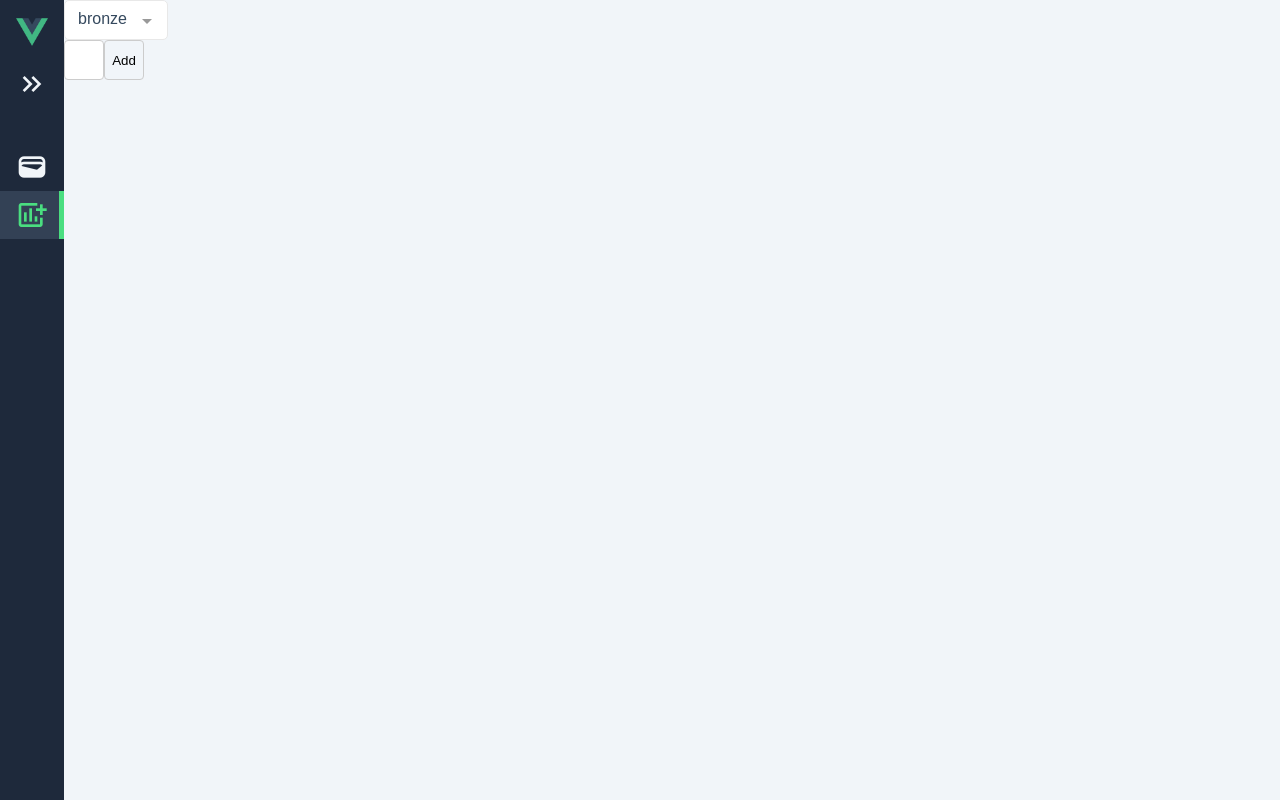
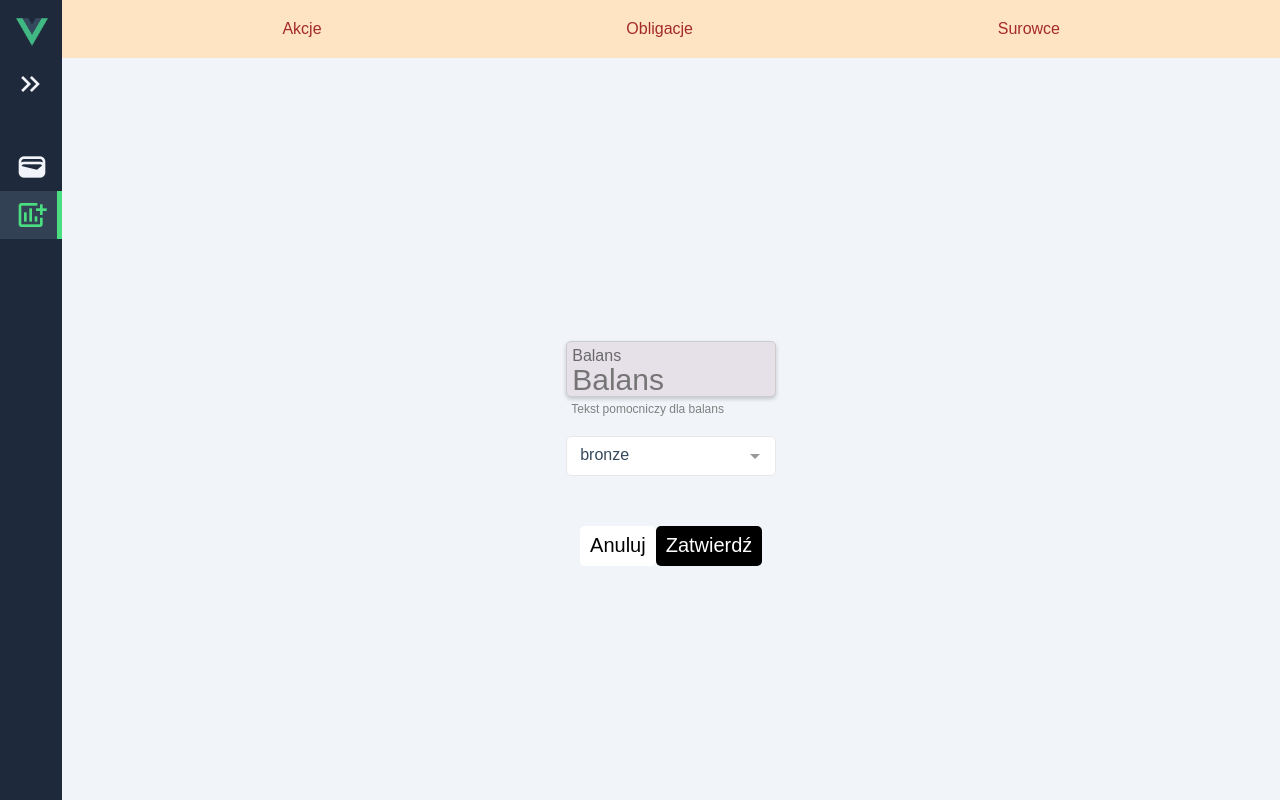
Before and after one commit to cezaryIwan/kala, a Vue app in the folder client/: page /assets in a window 1280 px wide. Built offline with nearby package versions, Linux system fonts and the light colour scheme.

Commit message:
Basic style for Assets.vue

```diff
--- a/client/src/components/Assets.vue
+++ b/client/src/components/Assets.vue
@@ -1,9 +1,27 @@
 <template>
-<div id="app">
-    <multiselect v-model="chosenAsset" :options="listOfAssets" :show-labels="true"></multiselect>
-    <input type ="number" v-model="balance" class="nb"/>
-    <button @click="handleAssetAdd" class="nb">Add</button>
-</div>
+    <div class="assets">
+        <div class="assetsHeader">
+            <a href="#"> Akcje </a>
+            <a href="#"> Obligacje </a>
+            <a href="#"> Surowce </a>
+        </div>
+        <div class = "assetsContent">
+            <div class = "assetsInputs">
+                <div class="wrapper">
+                    <div class="inputDecorator">
+                        <label for="balanceInput">Balans</label>
+                        <input type ="number" v-model="balance" class="nb" id="balanceInput" placeholder="Balans"/>
+                    </div>
+                        <div class="supporting-text"> Tekst pomocniczy dla balans</div>
+                </div>
+            <multiselect v-model="chosenAsset" :options="listOfAssets" :show-labels="true" id="assetSelect"></multiselect>
+            </div>
+            <div class="assetsButtons">
+                <button id="cancel"> Anuluj </button>
+                <button @click="handleAssetAdd" id="apply">Zatwierdź</button>
+            </div>
+        </div>
+    </div>
 </template>
 <script>
     import Multiselect from 'vue-multiselect'
@@ -41,16 +59,96 @@
 </script>
 <style src="vue-multiselect/dist/vue-multiselect.min.css"></style>
 <style>
-.nb{
-    height: 40px;
-    width: 40px;
+
+
+.assets{
+    display: flex;
+    flex-direction: column;
+    width: 100vw;
+    height: 100vh;
+}
+.assetsHeader{
+    display: flex;
+    flex-direction: row;
+    justify-content: space-between;
+    align-items:center;
+    background-color:bisque;
+    padding: 20px 220px;
+        @media screen and (max-width: 1024px) {
+        padding: 20px 100px;
+    }
+}
+.assetsHeader a{
+  color:brown;
+  text-decoration: none;
+}
+.assetsContent{
+    display: flex;
+    flex-direction: column;
+    align-items: center;
+    justify-content: center;
+    height: 90vh;
+}
+.assetsInputs{
+    display: flex;
+    flex-direction: column;
+    align-items: center;
+    justify-content: center;
+    width: 210px;
+    margin: 50px;
+}
+.assetsInputs input{
+    font-size: 30px;
+}
+.inputDecorator{
+    height: 56px;
+    width: 210px;
     padding: 5px;
     border: 1px solid #ccc;
-    border-radius: 4px;
+    background-color: rgb(230, 224, 233);
+    box-shadow: 0 2px 4px rgba(0, 0, 0, 0.2);
+    border-radius: 5px;
 }
-.nb::-webkit-inner-spin-button,
-.nb::-webkit-outer-spin-button {
+.wrapper{
+    display: flex;
+    flex-direction: column;
+    width:210px;
+    margin: 20px;
+}
+.supporting-text{
+    color:grey;
+    font-size: 12px;
+    margin-top: 5px;
+    margin-left: 5px;
+}
+.nb{
+    background-color: transparent;
+    border: none;
+    width: 200px;
+    height: 31px;
+}
+.nb::-webkit-outer-spin-button,
+.nb::-webkit-inner-spin-button {
   -webkit-appearance: none;
   margin: 0;
 }
+label{
+    color:dimgrey;
+    width: 210px;
+    height: 20px;
+}
+.assetsButtons button{
+    padding: 5px 10px;
+    height: 40px;
+    border-radius: 5px;
+    font-size: 20px;
+}
+#apply{
+    color:white;
+    background-color: black;
+}
+#cancel{
+    color:black;
+    background-color: white;
+}
 </style>
```
